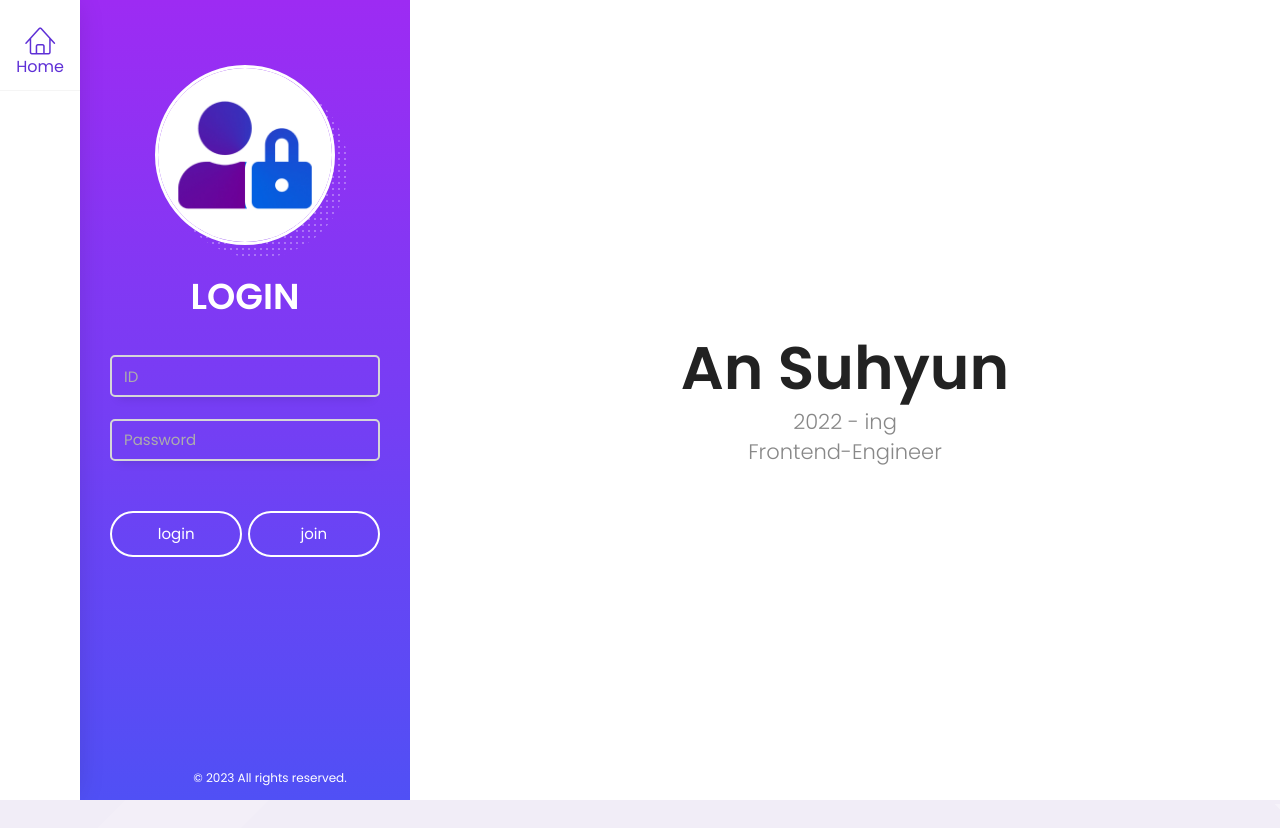
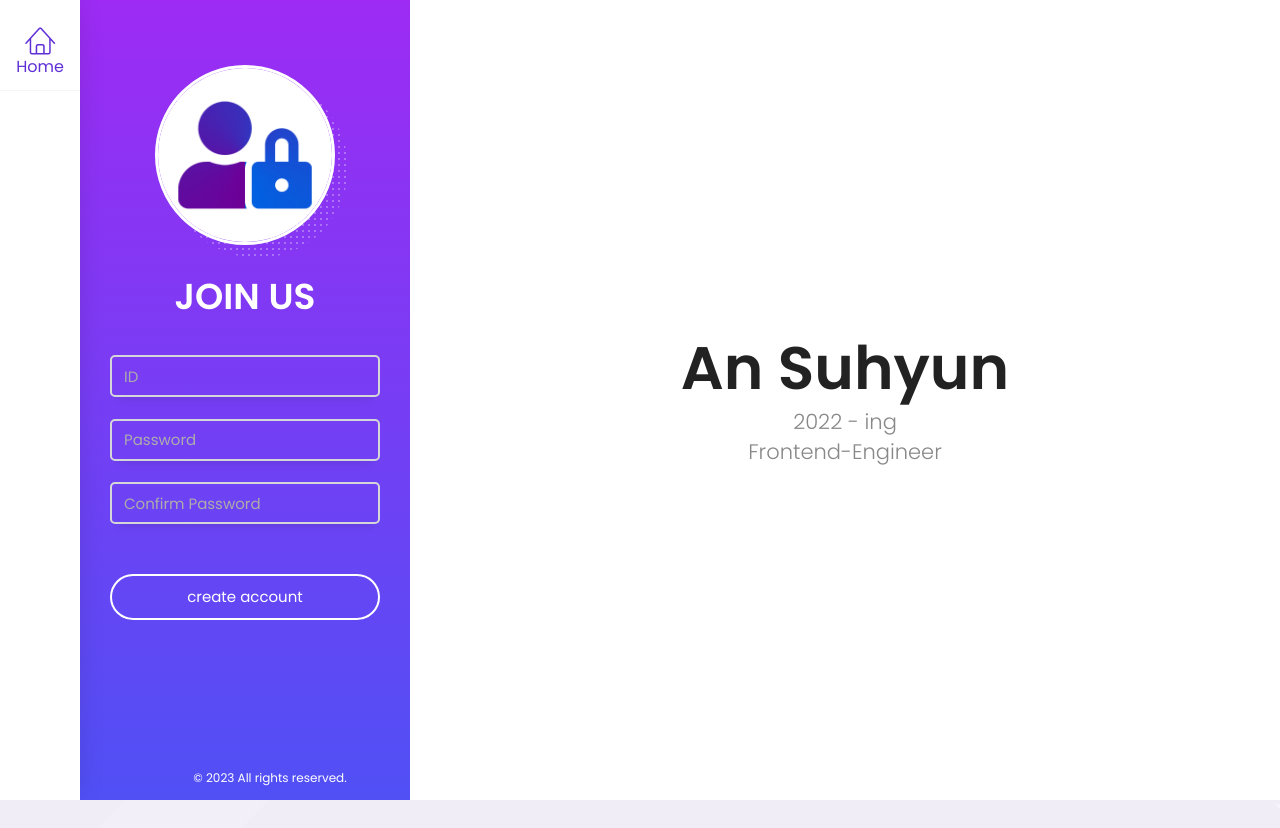
Before and after one commit to ansu7514/my-portfolio-front-app, a React (Create React App) app: page / in a window 1280 px wide. Both pictures are taken after a click on the button "join". Shown: the top 828 px of the page. Built offline with nearby package versions, Linux system fonts and the light colour scheme.

Commit message:
Login Form 추가

```diff
--- a/src/components/LoginForm.tsx
+++ b/src/components/LoginForm.tsx
@@ -1,18 +1,82 @@
+import { RootState } from "../redux/store";
+import { useEffect, useState } from "react";
+import { useDispatch, useSelector } from "react-redux";
+import { setJoinState } from "../redux/reducer/UserReducer";
+import Alert from "./Alert";
+
 const LoginForm = () => {
+    const dispatch = useDispatch();
+
+    const { joinState } = useSelector((state: RootState) => state.user);
+
+    const [title, setTitle] = useState('LOGIN');
+
+    const [id, setId] = useState('');
+    const [pw, setPw] = useState('');
+    const [confirmPw, setConfirmPw] = useState('');
+
+    useEffect(() => {
+        setId('');
+        setPw('');
+
+        if (joinState) {
+            setTitle('JOIN US');
+        } else {
+            setTitle('LOGIN');
+        }
+    }, [joinState]);
+
+    const inputChange = (e: React.ChangeEvent<HTMLInputElement>, type: string) => {
+        const value = e.target.value;
+
+        switch (type) {
+            case 'id':
+                return setId(value);
+            case 'pw':
+                return setPw(value);
+            case 'confirmPw':
+                return setConfirmPw(value);
+            default:
+                break;
+        }
+    };
+
+    const loginBtnClick = () => {
+        dispatch(setJoinState(false));
+    };
+
+    const joinBtnClick = () => {
+        dispatch(setJoinState(true));
+    };
+
+    const accountBtnClick = async () => {
+    };
+
     return (
         <div className="login-form">
-            <h2>LOGIN</h2>
+            <h2>{title}</h2>
             <div className="login-input-container">
                 <div className="form-group form-group-with-icon">
-                    <input id="login_id" type="text" name="id" className="form-control login-input" placeholder="ID" required data-error="ID is required." />
-                </div>
-                <div className="form-group form-group-with-icon">
-                    <input id="login_pw" type="password" name="pw" className="form-control login-input" placeholder="Password" required data-error="Password is required." />
+                    <input id="login_id" type="text" name="id" className="form-control login-input" placeholder="ID" required value={id} onChange={(e) => inputChange(e, 'id')} />
+                    <input id="login_pw" type="password" name="pw" className="form-control login-input" placeholder="Password" required value={pw} onChange={(e) => inputChange(e, 'pw')} />
+                    {
+                        joinState &&
+                        <input id="login_pw_check" type="password" name="pw_check" className="form-control login-input" placeholder="Confirm Password" required value={confirmPw} onChange={(e) => inputChange(e, 'confirmPw')} />
+                    }
                 </div>
             </div>
-            <div className="header-buttons login-buttons">
-                <button className="btn btn-primary login-btn">login</button>
-                <button className="btn btn-primary login-btn">join</button>
+            <div className="header-buttons">
+                {
+                    !joinState &&
+                    <>
+                        <button className="btn btn-primary login-btn" onClick={loginBtnClick}>login</button>
+                        <button className="btn btn-primary login-btn" onClick={joinBtnClick}>join</button>
+                    </>
+                }
+                {
+                    joinState &&
+                    <button className="btn btn-primary account-btn" onClick={accountBtnClick}>create account</button>
+                }
             </div>
         </div>
     )
--- a/src/css/custom.css
+++ b/src/css/custom.css
@@ -1,19 +1,15 @@
+/* login */
 .login-form>h2 {
     padding-bottom: 30px;
 }
 
 .login-input {
     color: #fff !important;
+    margin-bottom: 21.5px !important;
 }
 
 .login-input:focus {
     color: #fff;
-}
-
-.login-buttons {
-    display: flex;
-    justify-content: space-between;
-    align-items: center;
 }
 
 .login-btn {
@@ -22,3 +18,10 @@
     box-shadow: none;
     margin-bottom: 0px;
 }
+
+.account-btn {
+    width: 100%;
+    cursor: pointer;
+    box-shadow: none;
+    margin-bottom: 0px;
+}
--- a/src/redux/reducer/SideMenuReducer.tsx
+++ b/src/redux/reducer/SideMenuReducer.tsx
@@ -5,7 +5,7 @@ import { SideMenuStatus } from '../../types/SideMenuType';
 
 export interface SideMenuStateType {
     sideMenuStatus: SideMenuStatus
-};
+}
 
 const initialState: SideMenuStateType = {
     sideMenuStatus: SideMenuStatus.home,
--- a/src/redux/reducer/UserReducer.tsx
+++ b/src/redux/reducer/UserReducer.tsx
@@ -4,12 +4,14 @@ import { UserTableType } from '../../types/DB/UserTableTypes';
 
 export interface UserStateType {
     login: boolean,
-    info: UserTableType | null
+    info: UserTableType | null,
+    joinState: boolean,
 };
 
 const initialState: UserStateType = {
     login: false,
-    info: null
+    info: null,
+    joinState: false,
 };
 
 export const userSlice = createSlice({
@@ -21,9 +23,12 @@ export const userSlice = createSlice({
         },
         setUserInfo: (state, action: PayloadAction<UserTableType | null>) => {
             state.info = action.payload;
+        },
+        setJoinState: (state, action: PayloadAction<boolean>) => {
+            state.joinState = action.payload;
         }
     },
 })
 
-export const { setLogin, setUserInfo } = userSlice.actions;
+export const { setLogin, setUserInfo, setJoinState } = userSlice.actions;
 export default userSlice.reducer;
--- a/src/types/DB/UserTableTypes.ts
+++ b/src/types/DB/UserTableTypes.ts
@@ -1,6 +1,6 @@
-export type UserTableType = {
+export interface UserTableType {
     user_id: string,
     name: string,
     image: string,
     job: string
-};
+}
```
Also changed, not shown: 1 other file (tests, documents, lock files or other folders).
